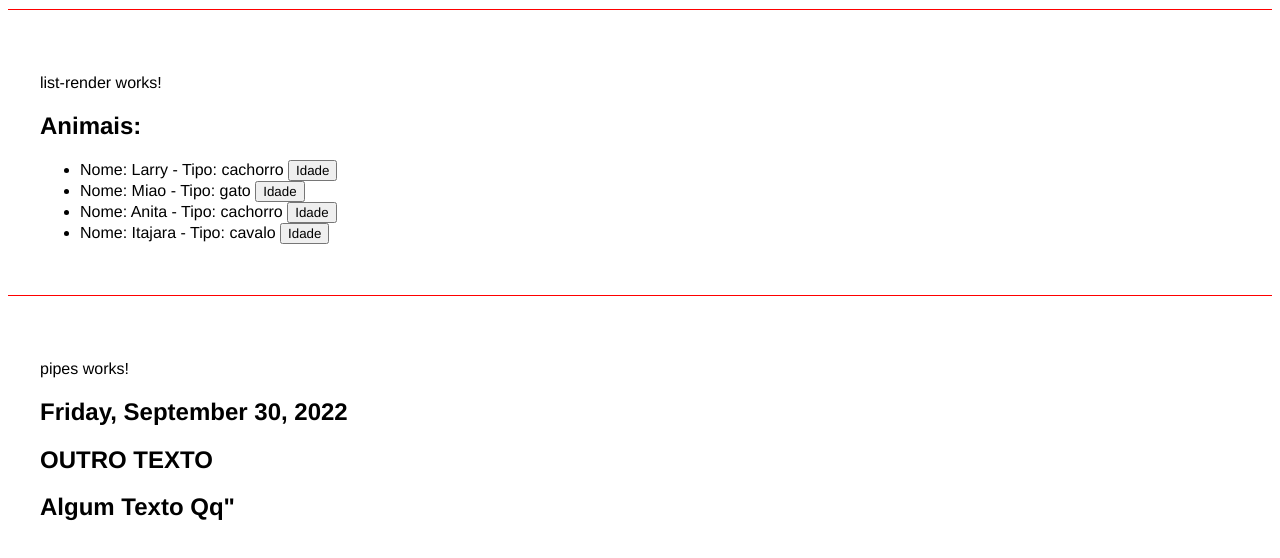
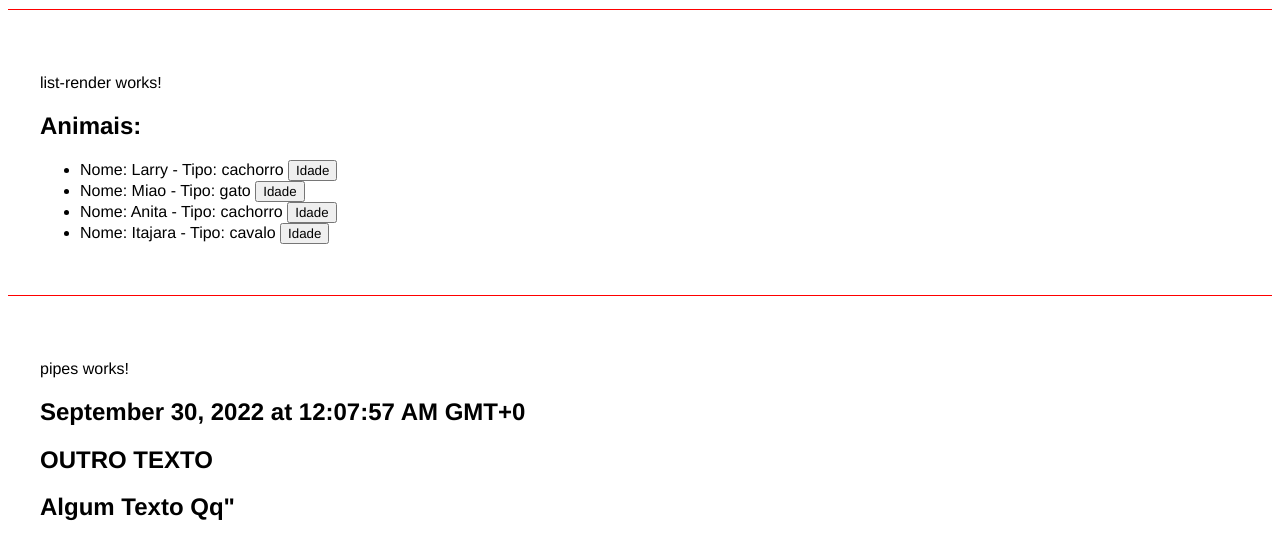
Before and after one commit to jpfurtado/curso-angular, an Angular app: page / in a window 1280 px wide. Shown: the part 1566-2124 px from the top of the page. Built offline with nearby package versions, Linux system fonts and the light colour scheme.

Commit message:
AULA 13/10

```diff
--- a/src/app/componentes/pipes/pipes.component.html
+++ b/src/app/componentes/pipes/pipes.component.html
@@ -1,6 +1,6 @@
 <div class="aula">
     <p>pipes works!</p>
-    <h2>{{ hoje | date:'fullDate'}}</h2>
+    <h2>{{ hoje | date:'long' }}</h2>
     <h2>{{ algumTexto | uppercase }}</h2>
     <h2>{{"Algum texto qq" | titlecase}}"</h2>
 </div>
```
